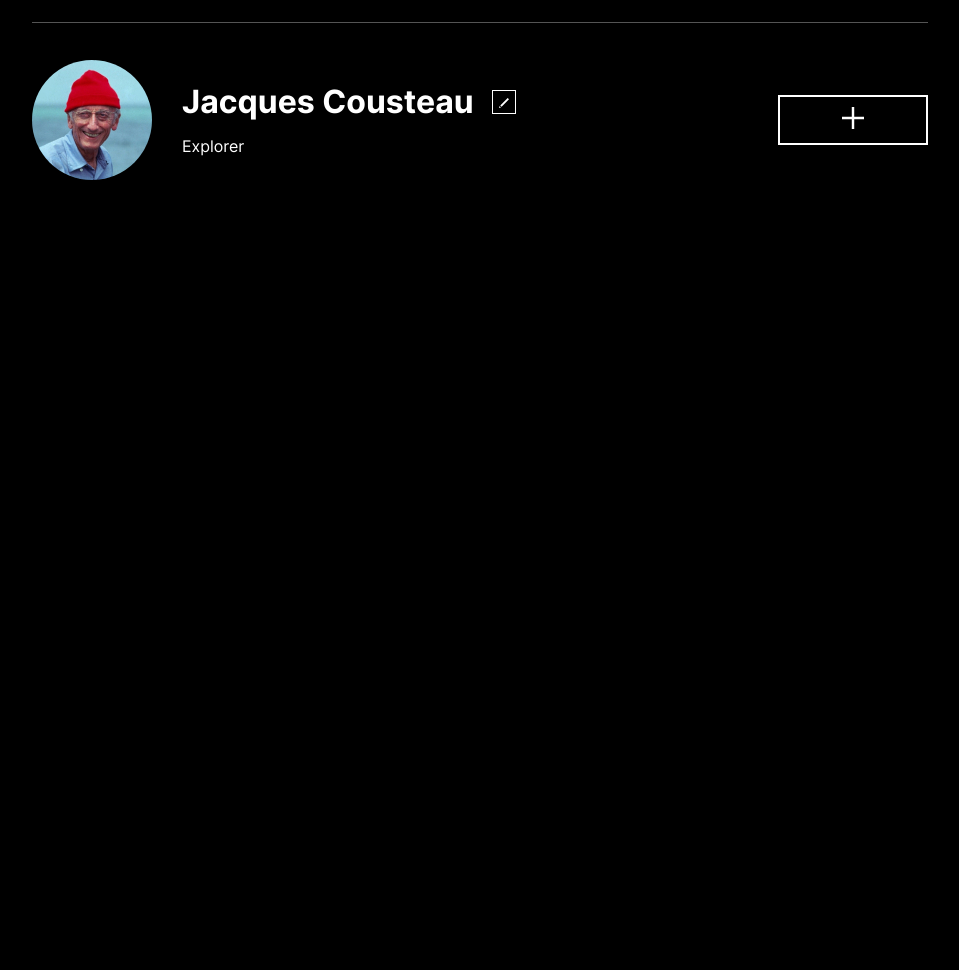
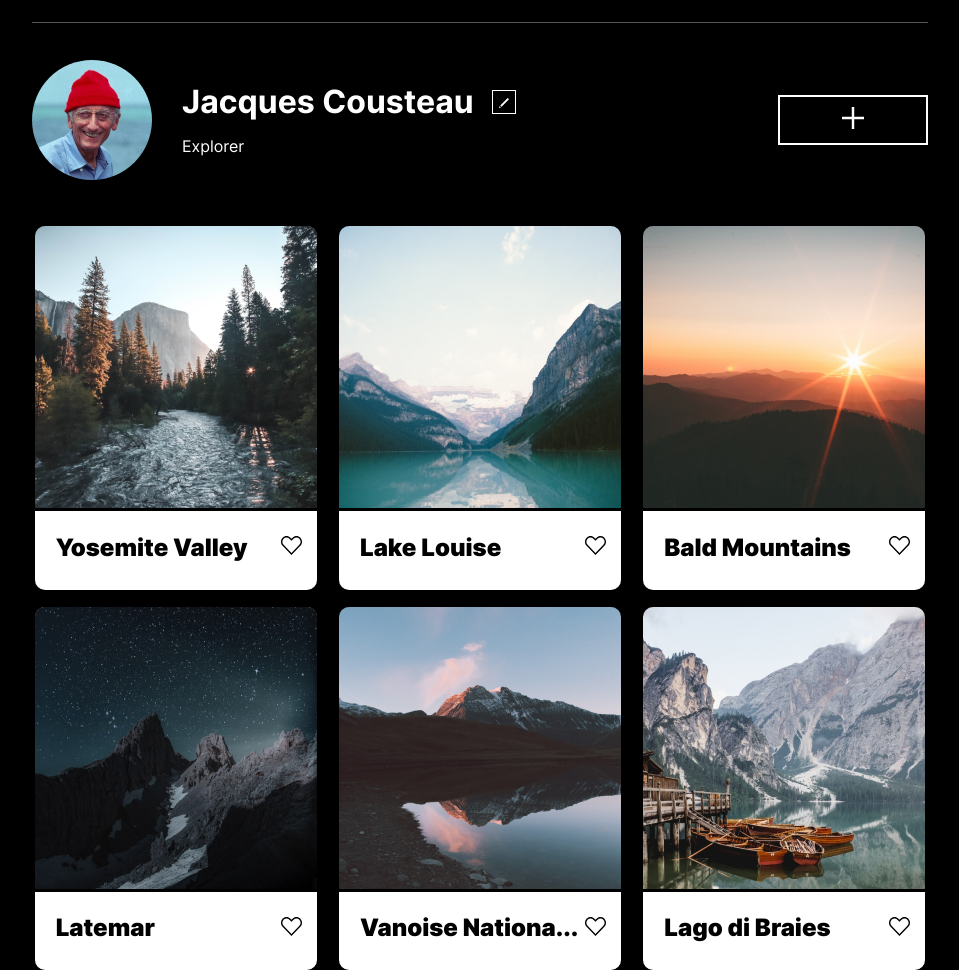
Before and after one commit to joaofq/web_project_4, a plain HTML site: page index.html in a window 1280 px wide. Shown: the part 100-1070 px from the top of the page, without its empty margins (160-1119 px from the left). Before the commit the page ends 800 px from the top, so only its background shows below. Drawn offline with Linux system fonts and the light colour scheme.

Commit message:
Add elements block cards

```diff
--- a/index.html
+++ b/index.html
@@ -29,9 +29,74 @@
         <img src="./images/add.svg" alt="Add signal">
       </button>
     </section>
-    <div class="elements">
-
-    </div>
+    <ul class="elements">
+      <li class="card">
+        <img src="./images/image1.jpg" class="card__image" alt="Yosemite Valley Image">
+        <div class="card__bottom">
+          <p class="card__text">
+            Yosemite Valley
+          </p>
+          <button class="likeButton">
+            <img src="./images/like.svg" alt="like heart button image">
+          </button>
+        </div>
+      </li>
+      <li class="card">
+        <img src="./images/image2.jpg" class="card__image" alt="Lake Louise Image">
+        <div class="card__bottom">
+          <p class="card__text">
+            Lake Louise
+          </p>
+          <button class="likeButton">
+            <img src="./images/like.svg" alt="like heart button image">
+          </button>
+        </div>
+      </li>
+      <li class="card">
+        <img src="./images/image3.jpg" class="card__image" alt="Bald Mountains Image">
+        <div class="card__bottom">
+          <p class="card__text">
+            Bald Mountains
+          </p>
+          <button class="likeButton">
+            <img src="./images/like.svg" alt="like heart button image">
+          </button>
+        </div>
+      </li>
+      <li class="card">
+        <img src="./images/image4.jpg" class="card__image" alt="Latemar Image">
+        <div class="card__bottom">
+          <p class="card__text">
+            Latemar
+          </p>
+          <button class="likeButton">
+            <img src="./images/like.svg" alt="like heart button image">
+          </button>
+        </div>
+      </li>
+      <li class="card">
+        <img src="./images/image5.jpg" class="card__image" alt="Vanoise Nationa... Image">
+        <div class="card__bottom">
+          <p class="card__text">
+            Vanoise Nationa...
+          </p>
+          <button class="likeButton">
+            <img src="./images/like.svg" alt="like heart button image">
+          </button>
+        </div>
+      </li>
+      <li class="card">
+        <img src="./images/image6.jpg" class="card__image" alt="Lago di Braies Image">
+        <div class="card__bottom">
+          <p class="card__text">
+            Lago di Braies
+          </p>
+          <button class="likeButton">
+            <img src="./images/like.svg" alt="like heart button image">
+          </button>
+        </div>
+      </li>
+    </ul>
   </main>
 
   <footer class="footer">
--- a/pages/index.css
+++ b/pages/index.css
@@ -85,3 +85,43 @@
   background-color: transparent;
   border: 2px solid white;
 }
+
+.elements {
+  margin-top: 46.25px;
+  list-style: none;
+  display: flex;
+  flex-direction: row;
+  flex-wrap: wrap;
+  gap: 17px;
+}
+
+.card {
+  border-radius: 10px;
+}
+
+.card__image {
+  border-radius: 10px 10px 0 0;
+}
+
+.card__bottom {
+  display: flex;
+  padding: 25px 15px 31px 21px;
+  align-items: center;
+  justify-content: space-between;
+  background-color: white;
+  border-radius: 0 0 10px 10px;
+}
+
+.card__text {
+  margin: 0;
+  color: black;
+  font-size: 24px;
+  font-weight: 900;
+  line-height: 0.82;
+}
+
+.likeButton {
+  margin: 0;
+  border: none;
+  background-color: transparent;
+}
```
Also changed, not shown: images/like.svg (added).
